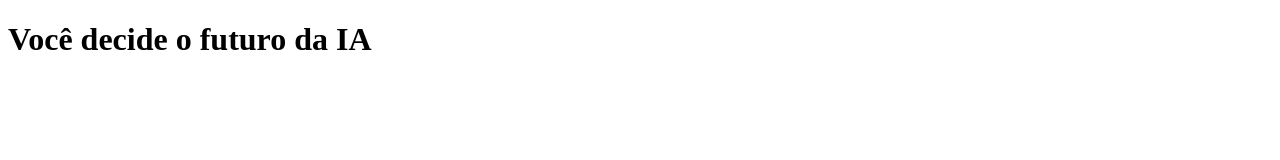
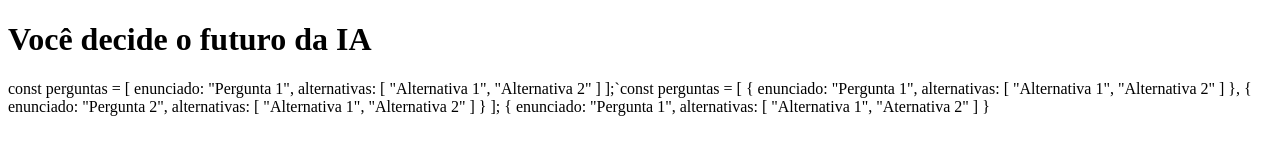
Before and after one commit to bebe2276/IA, a plain HTML site: page index.html in a window 1280 px wide. Drawn offline with Linux system fonts and the light colour scheme.

Commit message:
Update index.html

```diff
--- a/index.html
+++ b/index.html
@@ -19,3 +19,32 @@
 
 </body>
 </html>
+const perguntas = [
+    enunciado: "Pergunta 1",
+    alternativas: [
+"Alternativa 1",
+"Alternativa 2"
+]
+   ];`const perguntas = [
+    {
+        enunciado: "Pergunta 1",
+        alternativas: [
+            "Alternativa 1",
+            "Alternativa 2"
+        ]
+    },
+    {
+        enunciado: "Pergunta 2",
+        alternativas: [
+            "Alternativa 1",
+            "Alternativa 2"
+        ]
+    }
+];
+{
+    enunciado: "Pergunta 1",
+    alternativas: [
+        "Alternativa 1",
+        "Aternativa 2"
+    ]
+}
```
